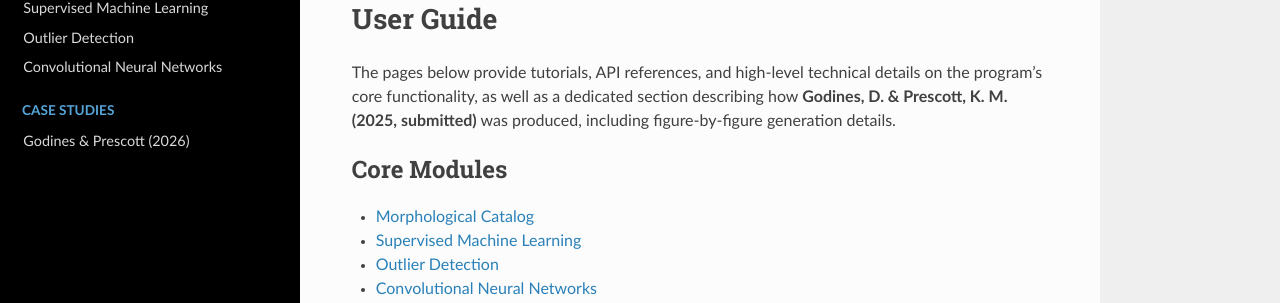
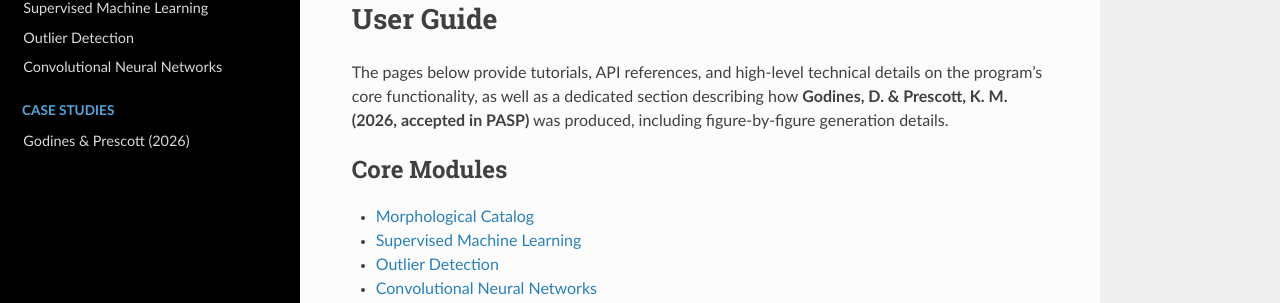
Before and after one commit to Professor-G/pyBIA, a Sphinx documentation site: the page built from docs/index.rst, in a window 1280 px wide and 900 px high, scrolled down 4770 px. Shown: the part 314-617 px from the top of the window. Built offline with Sphinx 7.4.7 and the Read the Docs theme 3.1.0, drawn with Linux system fonts in a browser that asks for light colours; pages that are not in the unit, such as notebooks, are missing from menus.

Commit message:
update manuscript status

```diff
--- a/docs/index.rst
+++ b/docs/index.rst
@@ -235,7 +235,7 @@ If you use pyBIA in your research, please cite:
 User Guide
 ==========
 
-The pages below provide tutorials, API references, and high-level technical details on the program’s core functionality, as well as a dedicated section describing how **Godines, D. & Prescott, K. M. (2025, submitted)** was produced, including figure-by-figure generation details.
+The pages below provide tutorials, API references, and high-level technical details on the program’s core functionality, as well as a dedicated section describing how **Godines, D. & Prescott, K. M. (2026, accepted in PASP)** was produced, including figure-by-figure generation details.
 
 .. toctree::
    :maxdepth: 1
```
